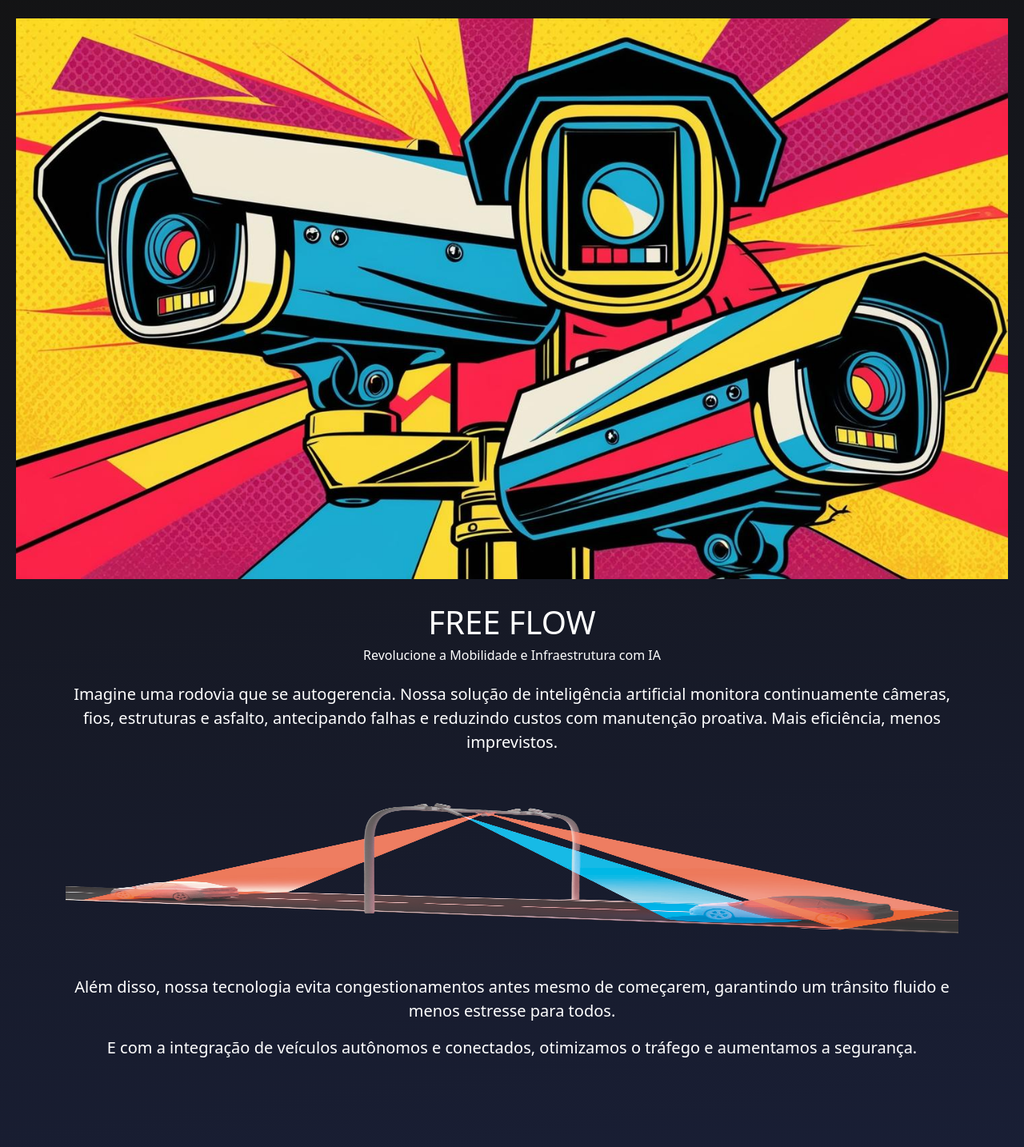
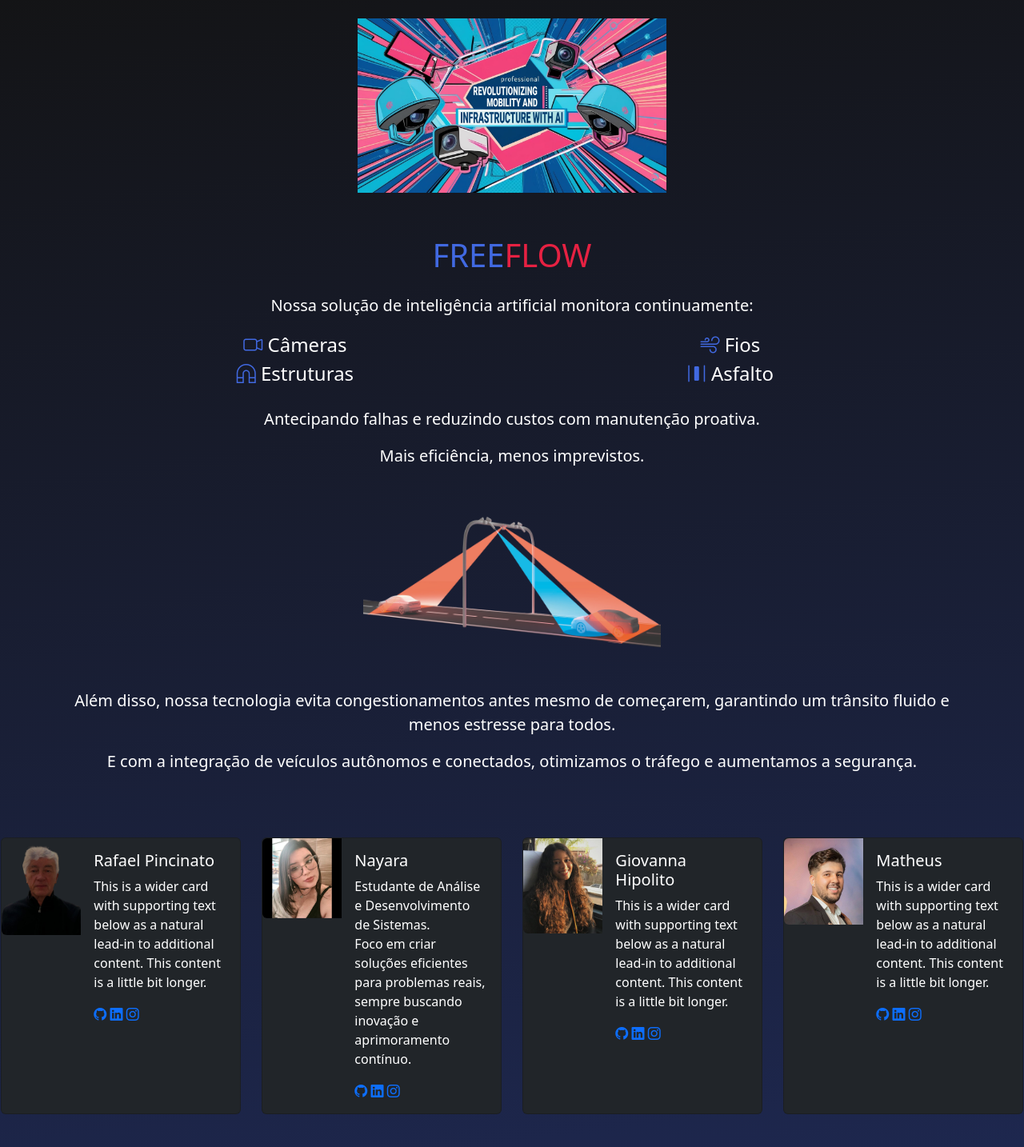
Before and after one commit to rafaellpsm/mobile_apresentation, a plain HTML site: page index.html in a window 1280 px wide. Shown: the part 87-1521 px from the top of the page at 80% size. Drawn offline with nearby package versions, Linux system fonts and the light colour scheme.

Commit message:
update 1.02
 - Image Changes
 - Texts Changes
just it, thanks!

```diff
--- a/index.html
+++ b/index.html
@@ -41,24 +41,32 @@
     <!-- Projeto Section -->
     <div class="layout-box text-white">
         <!-- Imagem Section -->
-        <div class="box image-box">
-            <img src="assets/image/câmeras de monitoramento.jpg" class="img-fluid">
+        <div class="box image-box col-12 col-md-8 col-xl-4">
+            <img src="assets/image/rev5.jpeg" class="img-fluid">
         </div>
-        <h1 class="h1">FREE FLOW</h1>
-        <p class="h6">Revolucione a Mobilidade e Infraestrutura com IA</p>
+        <h1 class="text_blue mt-4">FREE<span class="text_pink">FLOW</span></h1>
+        <!-- <p class="h6 text-center">Revolucione a Mobilidade e Infraestrutura com IA</p> -->
         <div class="container m-3">
             <!-- Descrição -->
             <div class="text-center fs-5">
-                <p>
-                    Imagine uma rodovia que se autogerencia. Nossa solução de inteligência artificial monitora
-                    continuamente câmeras, fios, estruturas e asfalto, antecipando falhas e reduzindo custos com
-                    manutenção proativa. Mais eficiência, menos imprevistos.</p>
 
-                <img src="assets/image/free_flow.png" class="img_free_flow">
+                <p>Nossa solução de inteligência artificial monitora continuamente:</p>
+                <ul class="text-center ulli fs-4 row pb-2">
+                    <li class="col-6"> <i class="bi bi-camera-video text_blue"></i> Câmeras</li>
+                    <li class="col-6"> <i class="bi bi-wind text_blue"></i> Fios</li>
+                    <li class="col-6"> <i class="bi bi-magnet text_blue"></i> Estruturas</li>
+                    <li class="col-6"> <i class="bi bi-distribute-horizontal text_blue"></i> Asfalto</li>
+                </ul>
+                <p></p>Antecipando falhas e reduzindo custos com manutenção proativa.
+                </p>
+                <p>Mais eficiência, menos imprevistos.</p>
+
+                <img src="assets/image/free_flow.png" class="img_free_flow col-12 col-md-8 col-lg-4">
 
                 <p>Além disso, nossa tecnologia evita congestionamentos antes mesmo de começarem, garantindo um
                     trânsito fluido e menos estresse para todos.</p>
-                <p>E com a integração de veículos autônomos e conectados, otimizamos o tráfego e aumentamos a segurança.
+                <p class="pb-5">E com a integração de veículos autônomos e conectados, otimizamos o tráfego e aumentamos
+                    a segurança.
                 </p>
 
             </div>
@@ -69,7 +77,8 @@
 
     <!-- Alunos Section -->
     <section id="representantes">
-        <div class="card text-white bg-dark center-card" style="max-width: 300px;">
+        <div class="row">
+            <div class="card text-white bg-dark center-card col-12 col-md-6 col-xl-3 p-0" style="max-width: 300px;">
                 <div class="row g-0">
                     <div class="col-md-4">
                         <img src="assets/image/rafael_old_img.png" class="img-fluid rounded-start img_card" alt="...">
@@ -88,7 +97,7 @@
                     </div>
                 </div>
             </div>
-        <div class="card text-white bg-dark center-card" style="max-width: 300px;">
+            <div class="card text-white bg-dark center-card col-12 col-md-6 col-xl-3 p-0" style="max-width: 300px;">
                 <div class="row g-0">
                     <div class="col-md-4">
                         <img src="assets/image/nayara_img.jpg" class="img-fluid rounded-start" alt="...">
@@ -96,8 +105,9 @@
                     <div class="col-md-8">
                         <div class="card-body">
                             <h5 class="card-title">Nayara</h5>
-                        <p class="card-text">This is a wider card with supporting text below as a natural lead-in to
-                            additional content. This content is a little bit longer.</p>
+                            <p class="card-text">Estudante de Análise e Desenvolvimento de Sistemas.<br />Foco em criar
+                                soluções eficientes
+                                para problemas reais, sempre buscando inovação e aprimoramento contínuo.</p>
                             <a href="https://github.com/Nayara-tech"><i class="bi bi-github"></i></a>
                             <a href="https://www.linkedin.com/in/nayara-borges-8869b7288/"><i
                                     class="bi bi-linkedin"></i></a>
@@ -107,7 +117,7 @@
                 </div>
             </div>
 
-        <div class="card text-white bg-dark center-card" style="max-width: 300px;">
+            <div class="card text-white bg-dark center-card col-12 col-md-6 col-xl-3 p-0" style="max-width: 300px;">
                 <div class="row g-0">
                     <div class="col-md-4">
                         <img src="assets/image/giovanna_foto.jpeg" class="img-fluid rounded-start" alt="...">
@@ -128,7 +138,7 @@
                 </div>
             </div>
 
-        <div class="card text-white bg-dark center-card" style="max-width: 300px;">
+            <div class="card text-white bg-dark center-card col-12 col-md-6 col-xl-3 p-0" style="max-width: 300px;">
                 <div class="row g-0">
                     <div class="col-md-4">
                         <img src="assets/image/matheus_img.jpeg" class="img-fluid rounded-start" alt="...">
@@ -141,6 +151,7 @@
                             <a href="https://github.com/MathOmp123"><i class="bi bi-github"></i></a>
                             <a href="http://www.linkedin.com/in/matheus-de-lima7"><i class="bi bi-linkedin"></i></a>
                             <a href="https://www.instagram.com/mthe_lima/"><i class="bi bi-instagram"></i></a>
+                        </div>
                     </div>
                 </div>
             </div>
--- a/style.css
+++ b/style.css
@@ -105,3 +105,19 @@ nav ul li {
     justify-content: center;
     align-items: center;
 }
+
+.text_pink {
+    color: rgb(230, 33, 66);
+}
+
+.text_blue {
+    color: royalblue;
+}
+
+.ulli {
+    list-style-type: none
+}
+
+.ulli li {
+    margin-left: -0.42em;
+}
```
Also changed, not shown: assets/image/rev3.jpg (added), assets/image/rev4.jpg (added), assets/image/rev5.jpeg (added). Lines whose indentation alone changed are shown as unchanged.
